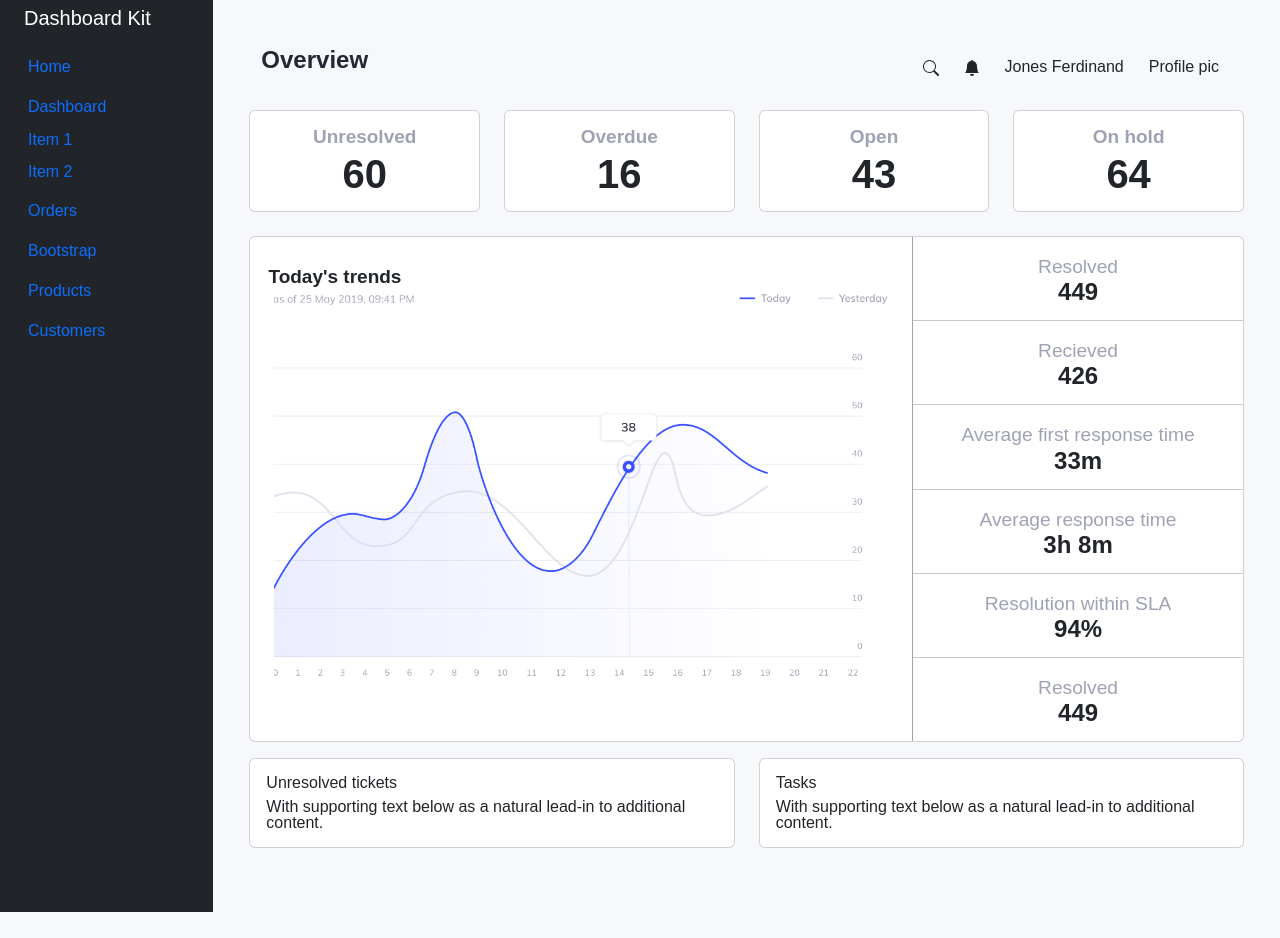
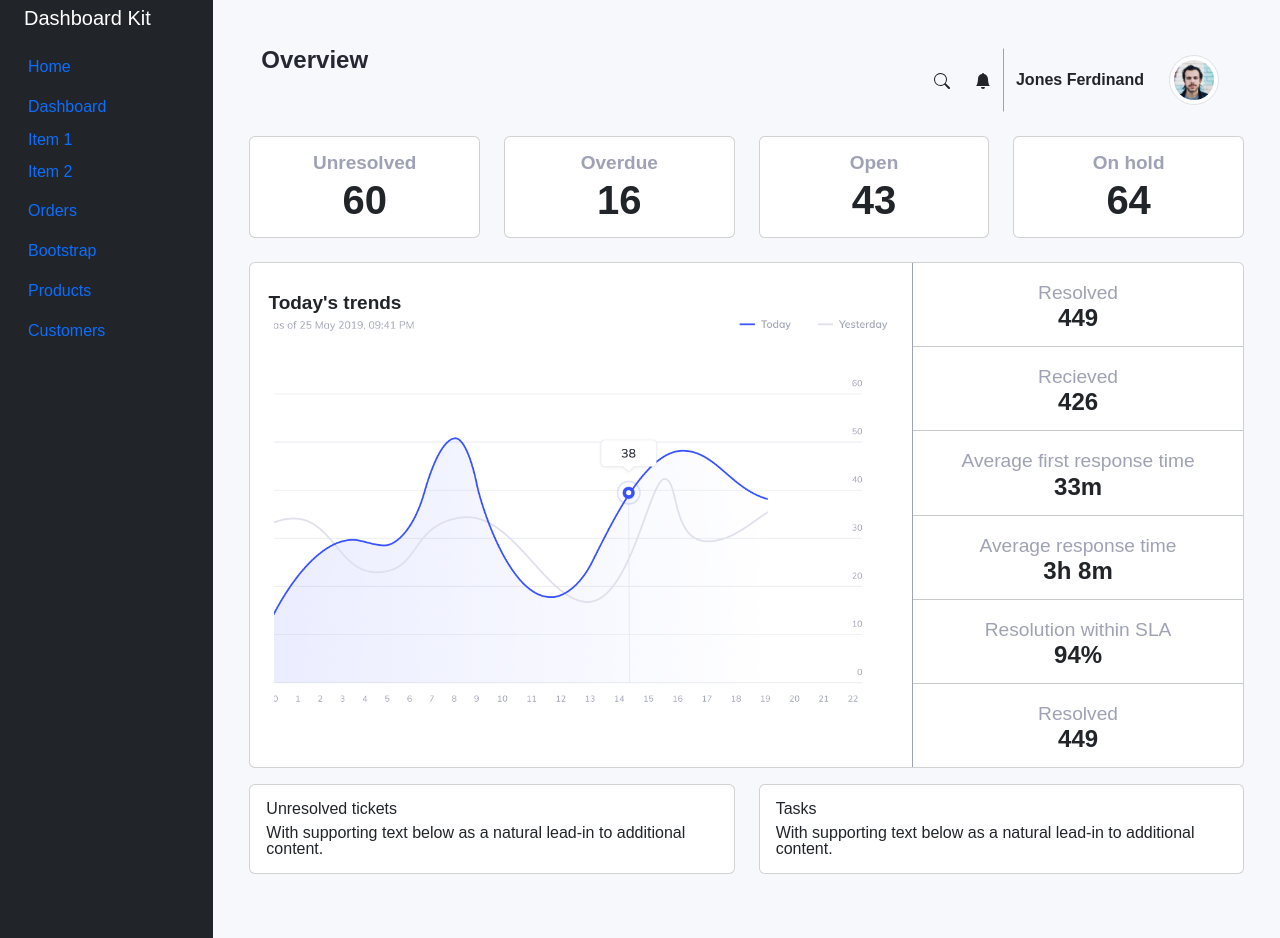
Before and after one commit to VimbaiChikoore/INM320SAA_Bootstrap_MusaM_VimbaiC, a website: page public/index.html in a window 1280 px wide. Before the commit the page ends 912 px from the top, so only its background shows below. Drawn offline with nearby package versions, Linux system fonts and the light colour scheme.

Commit message:
top bar complete
having trouble making it responsive :(

```diff
--- a/public/assets/css/style.css
+++ b/public/assets/css/style.css
@@ -8,6 +8,33 @@ body{
 .overview{
     font-weight: 600;
     font-size: 24px;
+}
+
+.btn-group:active{
+    border:none;
+}
+
+.user-name{
+    font-weight: 600;
+    font-size: 16px;
+    border-left: 1px solid #9FA2B4;
+    width:max-content;
+    white-space: nowrap;
+}
+
+.user-name:hover{
+    border-left: 1px solid #9FA2B4;
+}
+
+.user-name:active{
+    color:#3751FF;
+    border:0px;
+}
+
+
+.avatar-image{
+    height: 50px;
+    float:right;
 }
 
 /* Vimbai: Ticket Status Cards */
@@ -39,7 +66,7 @@ body{
 }
 
 .trends-border{
-    border-left: 1px solid #9FA2B4;;
+    border-left: 1px solid #9FA2B4;
 }
 
 .trend-status-name{
--- a/public/index.html
+++ b/public/index.html
@@ -100,8 +100,10 @@
                   <button type="button" class="btn bell" href="#"><svg xmlns="http://www.w3.org/2000/svg" width="16" height="16" fill="currentColor" class="bi bi-bell-fill" viewBox="0 0 16 16">
                     <path d="M8 16a2 2 0 0 0 2-2H6a2 2 0 0 0 2 2m.995-14.901a1 1 0 1 0-1.99 0A5 5 0 0 0 3 6c0 1.098-.5 6-2 7h14c-1.5-1-2-5.902-2-7 0-2.42-1.72-4.44-4.005-4.901"/>
                   </svg></button>
+
                   <button type="button" class="btn user-name" href="#">Jones Ferdinand</button>
-                  <button type="button" class="btn profile-pic" href="#">Profile pic</button>
+
+                  <button type="button" class="btn" href="#"><img src="/assets/images/profile-image.png" class="avatar-image d-inline img-fluid img-thumbnail rounded-circle"></button>
                 <!-- <div class="col-sm">
                   <p class="d-inline">icon</p>
                 </div>
```
